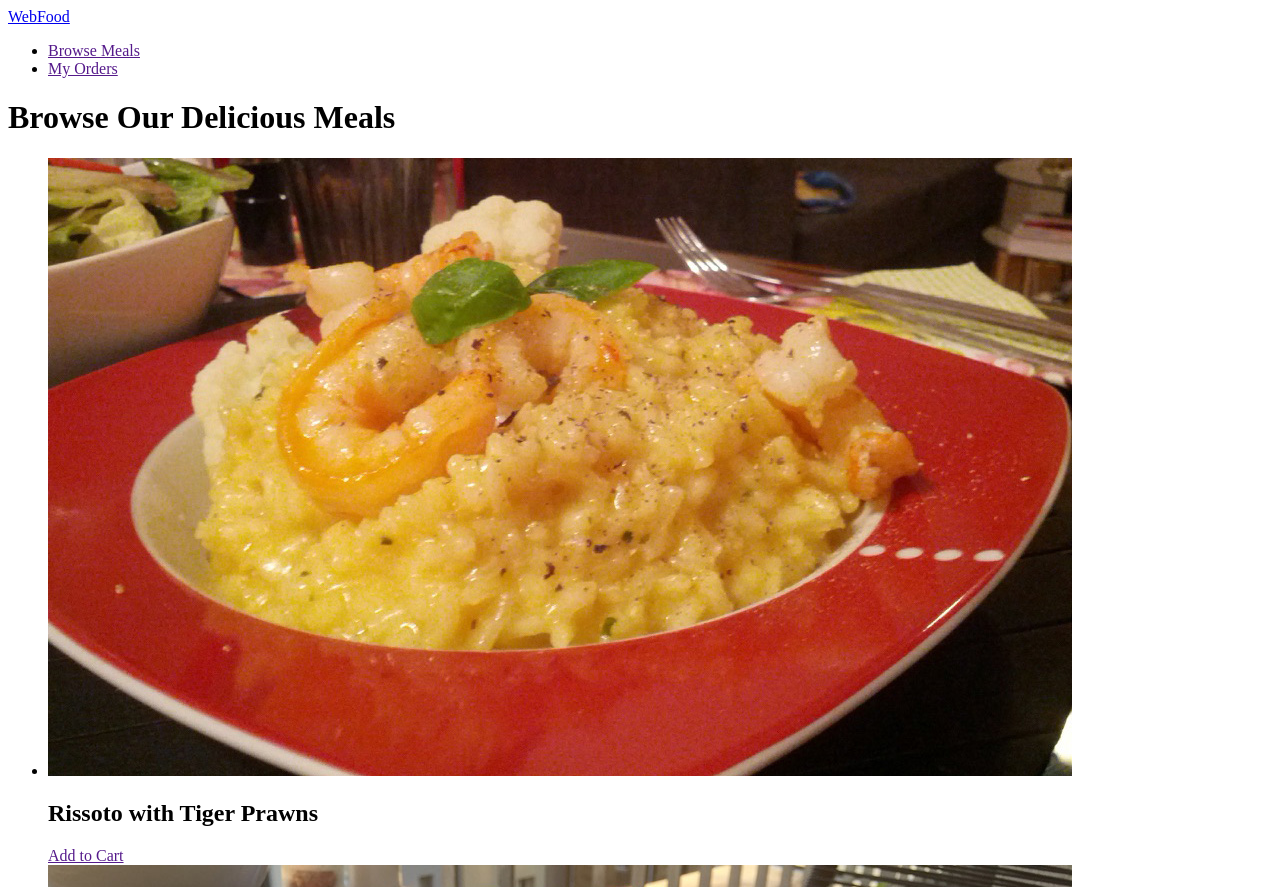
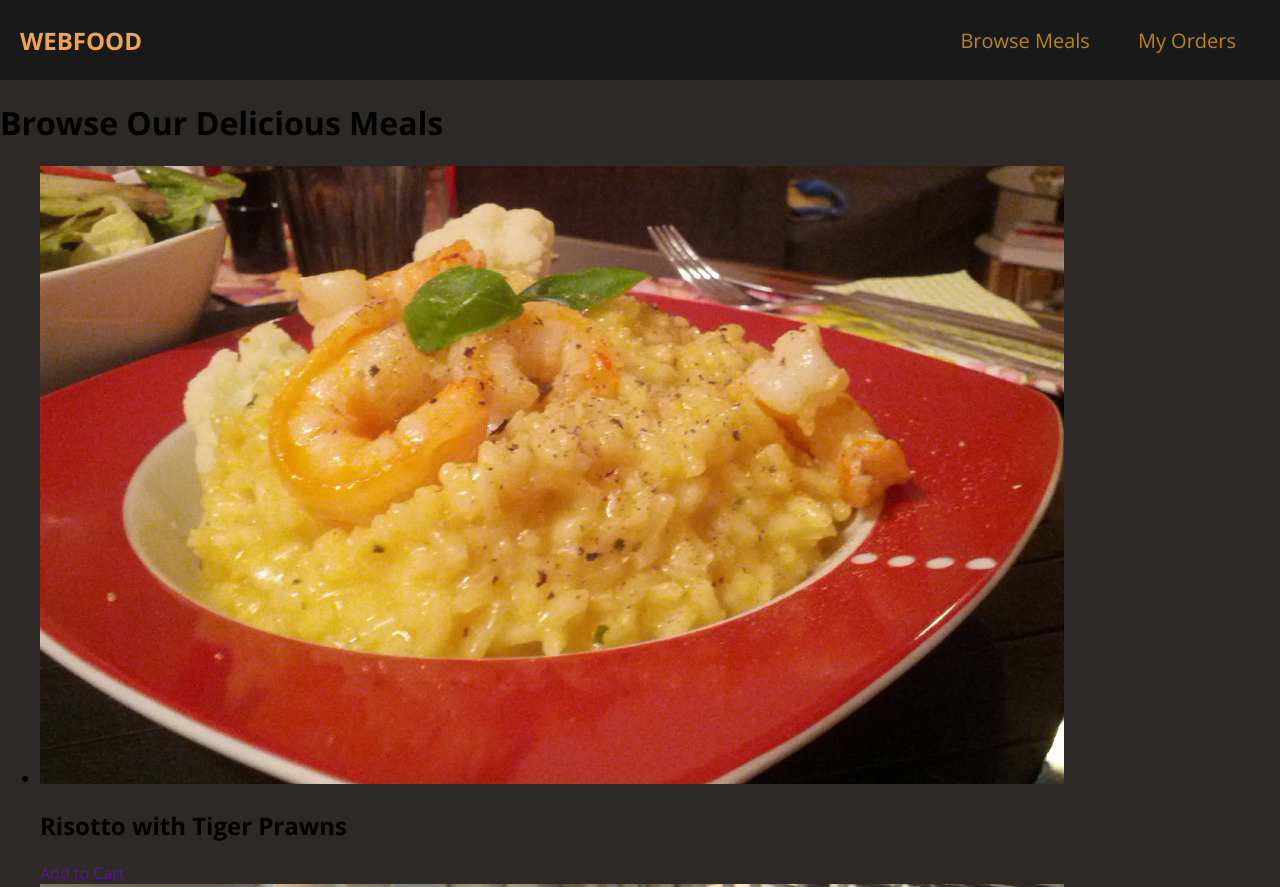
Before and after one commit to DrSimonovic/web-food, a plain HTML site: page index.html in a window 1280 px wide. Shown: the top 887 px of the page. Drawn offline with nearby package versions, Linux system fonts and the light colour scheme.

Commit message:
header styling

```diff
--- a/index.html
+++ b/index.html
@@ -1,18 +1,28 @@
 <!DOCTYPE html>
 <html lang="en">
   <head>
-    <meta charset="UTF-8">
-    <meta http-equiv="X-UA-Compatible" content="IE=edge">
-    <meta name="viewport" content="width=device-width, initial-scale=1.0">
+    <meta charset="UTF-8" />
+    <meta http-equiv="X-UA-Compatible" content="IE=edge" />
+    <meta name="viewport" content="width=device-width, initial-scale=1.0" />
     <title>WebFood</title>
+    <link rel="preconnect" href="https://fonts.gstatic.com" />
+    <link
+      href="https://fonts.googleapis.com/css2?family=Open+Sans:wght@400;700&display=swap"
+      rel="stylesheet"
+    />
+    <link rel="stylesheet" href="styles.css">
   </head>
   <body>
     <header id="main-header">
       <a href="index.html" id="logo">WebFood</a>
       <nav>
         <ul>
-                <li><a href="">Browse Meals</a></li>
-                <li><a href="">My Orders</a></li>
+          <li>
+            <a href="">Browse Meals</a>
+          </li>
+          <li>
+            <a href="">My Orders</a>
+          </li>
         </ul>
       </nav>
     </header>
@@ -22,16 +32,16 @@
         <ul>
           <li class="food-items">
             <article>
-                        <img src="images/risotto.jpg" alt="Rissoto">
+              <img src="images/risotto.jpg" alt="Delicious risotto with tiger prawns" />
               <div class="food-item-content">
-                            <h2>Rissoto with Tiger Prawns</h2>
+                <h2>Risotto with Tiger Prawns</h2>
                 <a href="" class="btn">Add to Cart</a>
               </div>
             </article>
           </li>
           <li class="food-items">
             <article>
-                        <img src="images/cheeseburgers.jpg" alt="Cheeseburgers">
+              <img src="images/cheeseburgers.jpg" alt="Classic cheeseburgers with fries" />
               <div class="food-item-content">
                 <h2>Cheeseburgers</h2>
                 <a href="" class="btn">Add to Cart</a>
--- a/styles.css
+++ b/styles.css
@@ -0,0 +1,50 @@
+body {
+    font-family: 'Open Sans', sans-serif;
+    margin: 0;
+    background-color: rgb(44, 41, 38);
+}
+
+a {
+    text-decoration: none;
+}
+
+#main-header {
+    height: 80px;
+    display: flex;
+    justify-content: space-between;
+    align-items: center;
+    background-color: rgb(25, 25, 25);
+    padding: 0 20px;
+}
+
+#logo {
+    font-size: 24px;
+    font-weight: bold;
+    color: rgb(238, 164, 80);
+    text-transform: uppercase;
+}
+
+#main-header ul {
+    list-style: none;
+    display: flex;
+    margin: 0;
+    padding: 0;
+}
+
+#main-header li {
+    margin: 0 16px;
+    text-align: right;
+    color: rgb(238, 164, 80);
+}
+
+#main-header nav a {
+    color: rgb(185, 131, 31);
+    font-size: 20px;
+    padding: 5px 8px;
+    border-radius: 5px;
+}
+
+#main-header nav a:hover {
+    color: rgb(25, 25, 25);
+    background-color: rgb(238, 164, 80);
+}
```
Also changed, not shown: shared.css (deleted). Lines whose indentation alone changed are shown as unchanged.
